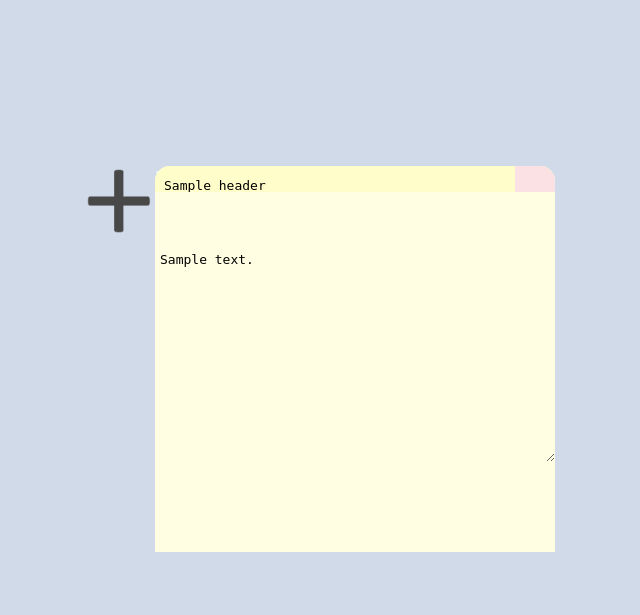
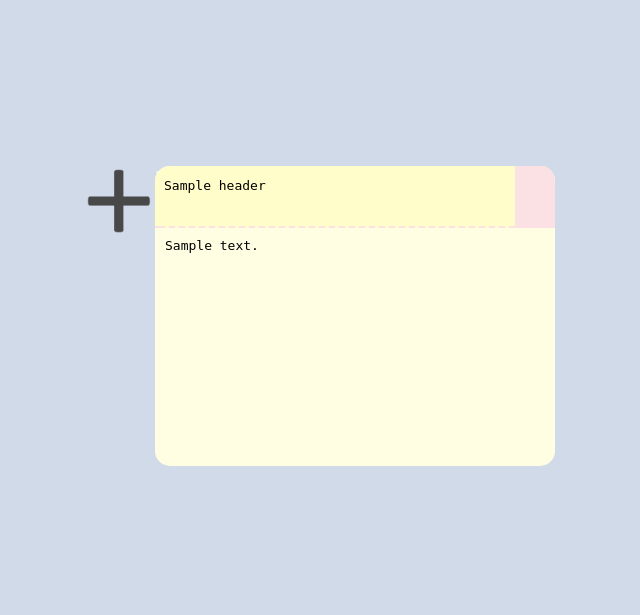
Before and after one commit to andrasSzemes/eating-diary, a Flask app: template templates/add_note.html in a window 1280 px wide. Shown: the top 615 px of the page, without its empty margins (285-925 px from the left). Run offline with Flask 2, Linux system fonts and the light colour scheme; the template is opened without the code that fills it: most values are stand-ins (such as "Sample title", 1, 10 or a date in 2020).

Commit message:
Fix the appearance of a new card on the add-note page

```diff
--- a/static/css/main.css
+++ b/static/css/main.css
@@ -208,13 +208,8 @@ body {
 }
 
 .note-body-new {
-    padding: 10px;
     text-align: left;
-    margin-top: 90px;
-    transform: translate(0, -35%);
     overflow: auto;
-    height: 340px;
-    background-color: #FFFEE3;
 }
 
 .note-body li {
@@ -223,12 +218,9 @@ body {
 
 #note-body-input {
     background-color: #FFFEE3;
-    padding: 10px 5px;
-    margin: 0;
-    margin-left: -10px;
-    transform: translate(0,40px);
+    padding: 10px 10px;
     height: 200px;
-    width: 390px;
+    width: 380px;
     position: relative;
     font-size: medium;
     border-width: 0;
@@ -397,4 +389,8 @@ a {
     text-decoration: none;
 }
 
+textarea {
+    resize: none;
+}
+
 /* http://paletton.com/#uid=31O0X0kalJm3vSk6PO1dQEAhaAa */
```
